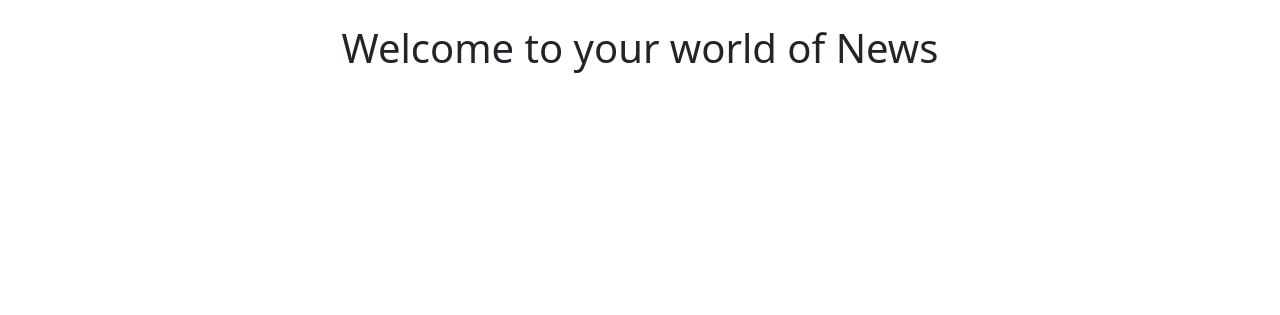
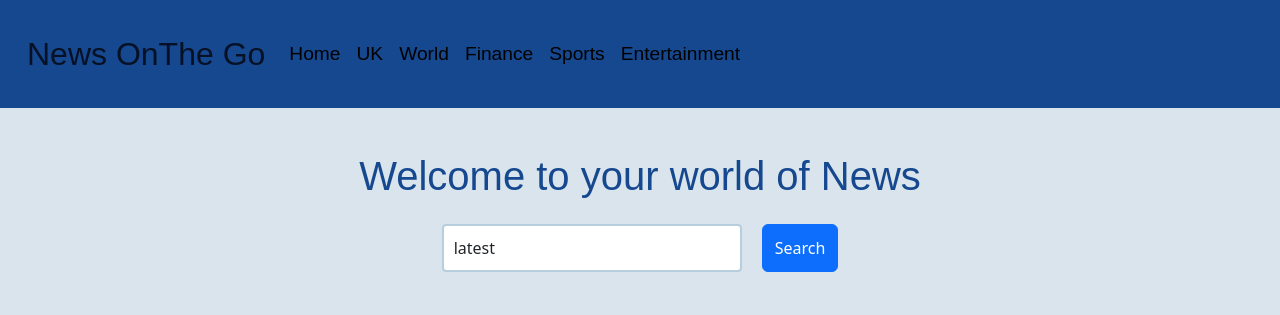
Before and after one commit to tsvubz/News, a Flask app: page /?query=latest in a window 1280 px wide. Shown: the top 315 px of the page. Run offline with Flask 3, Linux system fonts and the light colour scheme; data that the repository does not hold is empty; style sheets or scripts are compiled from the project's sources.

Commit message:
added styling and querying API (#3)

```diff
--- a/static/styles.scss
+++ b/static/styles.scss
@@ -0,0 +1,127 @@
+// Custom Variables
+
+$primary-color: #16488f;
+$secondary-color: #0b1f65;
+$background-color: #d9e4ec;
+$text-color: #071125;
+$border-color: #b7cfdc;
+$font-family-main: sans-serif;
+$font-family: Arial, sans-serif;
+
+
+body{
+    background-color: $background-color;
+    color: $text-color;
+    margin: 0;
+    padding: 0;
+}
+
+// navbar
+.navbar {
+    background-color: $primary-color;
+    padding: 25px 15px;
+    font-family: $font-family-main;
+
+  .navbar-brand{
+    color: $text-color;
+    font-size: 2rem;
+
+    &:hover{
+      color: darken(white, 10%);
+    }
+  }
+  .nav-link {
+    color: $text-color;
+    font-size: 1.2rem;
+
+    &:hover {
+      color: darken(#ffffff, 10%);
+    }
+  }
+  .navbar-toggler{
+    border-color: $border-color;
+  }
+}
+
+.container{
+    max-width: 800px;
+    margin: 0 auto;
+    padding: 20px;
+}
+
+h1{
+    color: $primary-color;
+    font-family: $font-family-main;
+    text-align: center;
+    margin-bottom: 30px;
+}
+form{
+  display: flex;
+  justify-content: center;
+  margin-bottom: 25px;
+
+  input[type="text"] {
+    padding: 10px;
+    border: 2px solid $border-color;
+    border-radius: 4px;
+    font-size: 1rem;
+    width: 300px;
+    margin-right: 20px;
+  }
+
+  #search-button {
+    padding: 10px 20px;
+    background-color: $primary-color;
+    color: #ffffff;
+    border: none;
+    border-radius: 4px;
+    font-size: 1rem;
+    cursor: pointer;
+
+    &:hover {
+      background-color: darken($secondary-color, 25%);
+    }
+  }
+}
+
+.news-article{
+    border-radius: 8px;
+    box-shadow: 4bx 8px rgba(0, 0, 0, 0.1);
+    overflow: hidden;
+    transition: transform 0.2s ease;
+
+  &:hover{
+    transform: translateY(-10px);
+  }
+
+  img{
+    max-width: 100%;
+    height: auto;
+    display: block;
+  }
+
+  h5{
+    margin: 0;
+    padding: 10px;
+    color: $text-color;
+    font-family: $font-family;
+    font-size: 20px;
+    font-weight: 500;
+
+    a{
+      color: inherit;
+        text-decoration: none;
+
+        &:hover{
+          text-decoration: underline;
+        }
+    }
+  }
+
+  p{
+    padding: 15px;
+    margin: 0;
+    font-size: 16px;
+    line-height: 1.5;
+  }
+}
--- a/templates/index.html
+++ b/templates/index.html
@@ -1,7 +1,42 @@
 {% extends 'base.html' %}
     {% block body %}
+        <nav class="navbar navbar-expand-lg">
+          <div class="container-fluid">
+            <a class="navbar-brand" href="/">News OnThe Go</a>
+            <button class="navbar-toggler" type="button" data-bs-toggle="collapse" data-bs-target="#navbarNav" aria-controls="navbarNav" aria-expanded="false" aria-label="Toggle navigation">
+              <span class="navbar-toggler-icon"></span>
+            </button>
+            <div class="collapse navbar-collapse" id="navbarNav">
+              <ul class="navbar-nav">
+                <li class="nav-item">
+                  <a class="nav-link active" aria-current="page" href="/?query=latest">Home</a>
+                </li>
+                <li class="nav-item">
+                  <a class="nav-link active" aria-current="page" href="/?query=UK">UK</a>
+                </li>
+                <li class="nav-item">
+                  <a class="nav-link active" aria-current="page" href="/?query=world">World</a>
+                </li>
+                <li class="nav-item">
+                  <a class="nav-link active" aria-current="page" href="/?query=finance">Finance</a>
+                </li>
+                <li class="nav-item">
+                  <a class="nav-link active" aria-current="page" href="/?query=sports">Sports</a>
+                </li>
+                <li class="nav-item">
+                  <a class="nav-link active" aria-current="page" href="/?query=entertainment">Entertainment</a>
+                </li>
+              </ul>
+            </div>
+          </div>
+        </nav>
+
         <div class="container">
             <h1 class="my-4 text-center">Welcome to your world of News</h1>
+            <form class="form-inline justify-content-center mb-4" role="search" method="get" action="/">
+              <input class="form-control mr-5" type="text" name="query" value="{{ query }}" placeholder="Search for news here..."/>
+              <button id="search-btn" class="btn btn-primary" type="submit">Search</button>
+            </form>
             <div class="row">
                 {% for article in articles %}
                     <div class="col-md-6">
```
